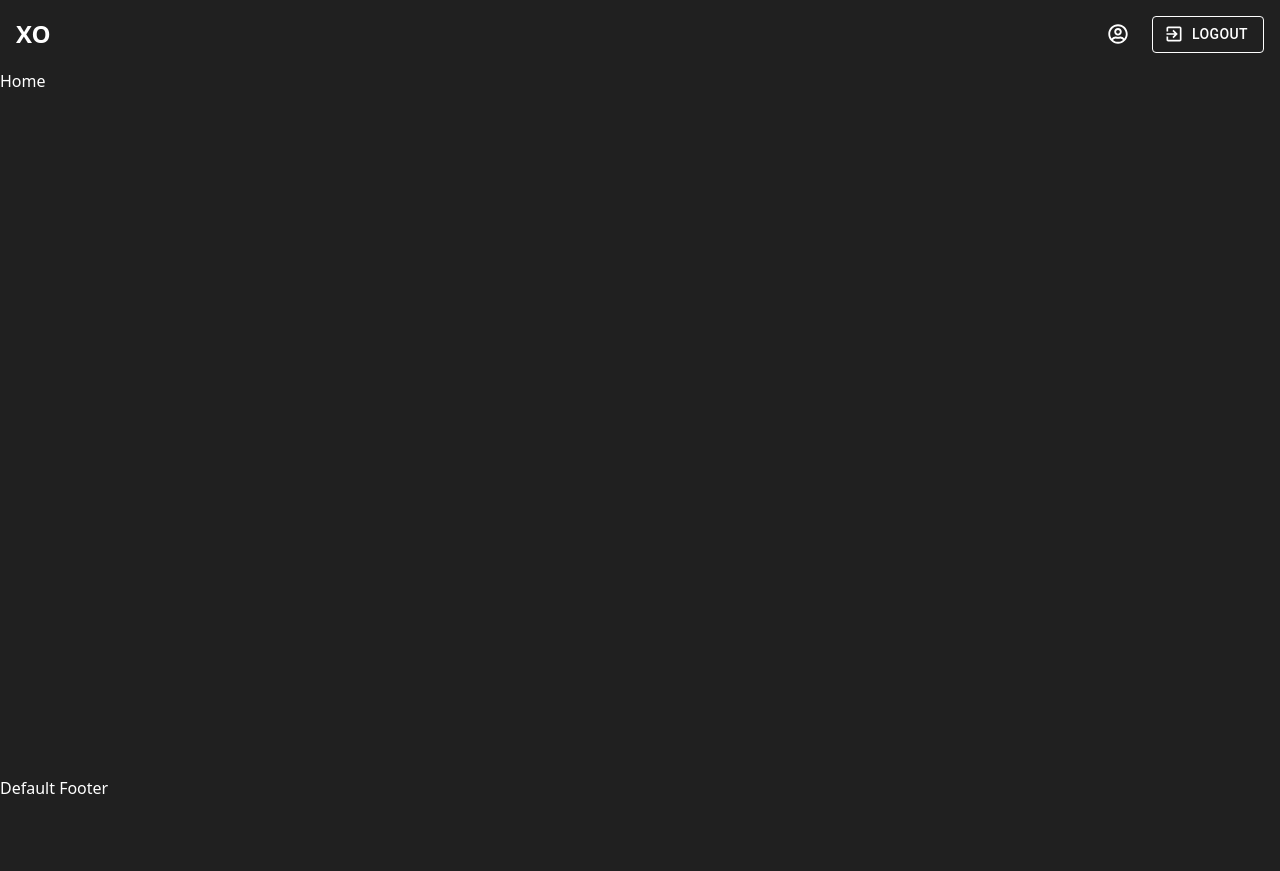
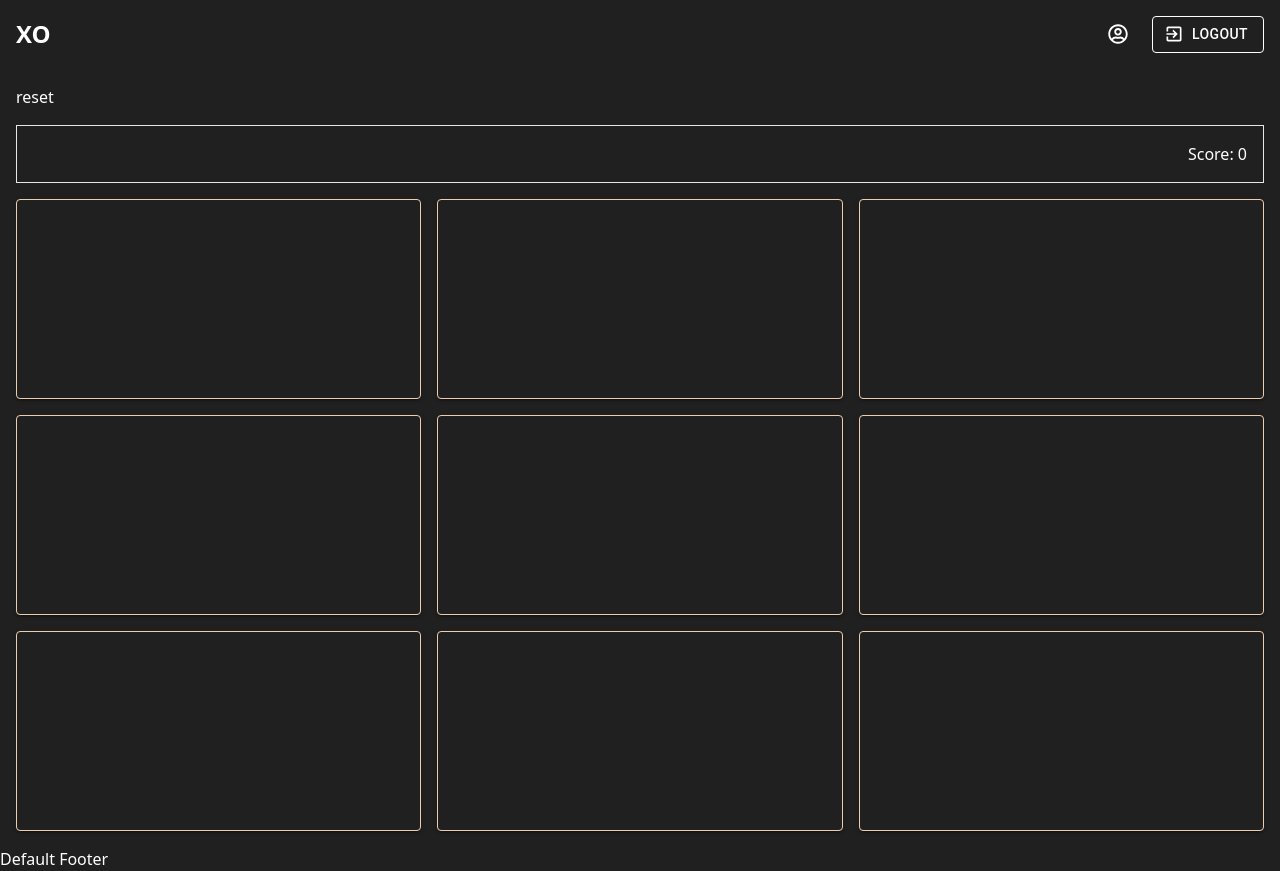
Before and after one commit to TETSUYA-Weeraluk/test-ox, a React (Vite) app: page / in a window 1280 px wide. Before the commit the page ends 800 px from the top, so only its background shows below. Built offline with nearby package versions, Linux system fonts and the light colour scheme; no server answers; sample sign-in values are in the browser's storage.

Commit message:
feature : UI XO

```diff
--- a/src/layouts/DefaultLayout.tsx
+++ b/src/layouts/DefaultLayout.tsx
@@ -15,7 +15,7 @@ const DefaultLayout: React.FC = () => {
       <header>
         <HeaderDefault />
       </header>
-      <main className="w-full flex-grow max-w-7xl mx-auto">
+      <main className="w-full flex-grow max-w-7xl mx-auto p-4">
         <Outlet />
       </main>
       <footer>Default Footer</footer>
--- a/src/layouts/SecondLayout.tsx
+++ /dev/null
@@ -1,15 +0,0 @@
-import { Outlet } from "react-router-dom";
-import HeaderSecond from "../components/Header/HeaderSecond";
-import FooterSecond from "../components/Footer/FooterSecond";
-
-const SecondLayout = () => {
-  return (
-    <div>
-      <HeaderSecond />
-      <Outlet></Outlet>
-      <FooterSecond />
-    </div>
-  );
-};
-
-export default SecondLayout;
--- a/src/pages/Home/Home.tsx
+++ b/src/pages/Home/Home.tsx
@@ -1,5 +1,106 @@
+import { useEffect, useMemo, useState } from "react";
+import { useAppSelector } from "../../store/hook";
+import { Button } from "@mui/material";
+
+interface Boarding {
+  selectBy: "user" | "bot";
+  selected: number;
+}
+
 const Home = () => {
-  return <div>Home</div>;
+  const user = useAppSelector((state) => state.auth.user);
+
+  const [score, setScore] = useState(0);
+  const rowsAndColumns = useMemo(() => [3, 3], []);
+  const [arrayButton, setArrayButton] = useState<JSX.Element[]>([]);
+  const [boarding, setBoarding] = useState<Boarding[]>();
+  const [selected, setSelected] = useState<number[]>([]);
+
+  useEffect(() => {
+    const newArrayButton = [];
+    for (let i = 0; i < rowsAndColumns[0] * rowsAndColumns[1]; i++) {
+      newArrayButton.push(
+        <Button
+          key={i}
+          variant="contained"
+          sx={{
+            width: "100%",
+            height: "200px",
+            backgroundColor: "transparent",
+            border: "1px solid #ECCEAE",
+          }}
+          onClick={() => {
+            userSelectBoarding(i);
+          }}
+        >
+          {boarding?.find((item) => item.selected === i)
+            ? boarding?.find((item) => item.selected === i)?.selectBy === "user"
+              ? "X"
+              : "O"
+            : ""}
+        </Button>
+      );
+    }
+    setArrayButton(newArrayButton);
+  }, [rowsAndColumns, boarding]);
+
+  const generateRandomSelect = (
+    totalOptions: number,
+    allSelected: number[]
+  ) => {
+    const allOptions = Array.from({ length: totalOptions }, (_, i) => i);
+    const options = allOptions.filter((item) => !allSelected.includes(item));
+    const randomIndex = Math.floor(Math.random() * options.length);
+    setSelected([...allSelected, options[randomIndex]]);
+    return options[randomIndex];
+  };
+
+  const botSelectBoarding = (board: Boarding[], allSelected: number[]) => {
+    const totalOptions = rowsAndColumns[0] * rowsAndColumns[1];
+
+    const botSelect = generateRandomSelect(totalOptions, allSelected);
+
+    board.push({ selectBy: "bot", selected: botSelect });
+  };
+
+  const userSelectBoarding = (index: number) => {
+    const newBoarding = boarding ? [...boarding] : [];
+
+    newBoarding.push({ selectBy: "user", selected: index });
+    const newSelected = [...selected, index];
+
+    setBoarding(newBoarding);
+
+    setTimeout(() => {
+      botSelectBoarding(newBoarding, newSelected);
+      setBoarding([...newBoarding]);
+    }, 500);
+  };
+
+  const resetBoarding = () => {
+    setBoarding([]);
+    setSelected([]);
+  };
+
+  return (
+    <div className="w-full h-full space-y-4">
+      <button onClick={resetBoarding}>reset</button>
+      <div className="flex items-center justify-between p-4 border">
+        <span>{user.name}</span>
+        <span>Score: {score}</span>
+      </div>
+
+      <div
+        style={{
+          display: "grid",
+          gridTemplateColumns: `repeat(${rowsAndColumns[1]}, 1fr)`,
+          gap: "16px",
+        }}
+      >
+        {arrayButton}
+      </div>
+    </div>
+  );
 };
 
 export default Home;
--- a/src/store/reducer/homeSlice.ts
+++ b/src/store/reducer/homeSlice.ts
@@ -1,119 +1,20 @@
-import { createAsyncThunk, createSlice, PayloadAction } from "@reduxjs/toolkit";
-import axios from "axios";
+import { createSlice } from "@reduxjs/toolkit";
 
 export interface HomeState {
-  pokemon: Pokemon[];
-  pokemonById: PokemonDetail;
-  welcomeText: string;
   loading?: "idle" | "pending" | "succeeded" | "failed";
   error?: string;
 }
 
-export interface Pokemon {
-  name: string;
-}
-
-export interface PokemonResponse {
-  count: number;
-  next: string;
-  previous: null;
-  results: Pokemon[];
-}
-
-export interface Pagination {
-  limit: number;
-  page: number;
-}
-
-export interface PokemonDetail {
-  stats: {
-    base_stat: number;
-    effort: number;
-    stat: {
-      name: string;
-    };
-  }[];
-  types: {
-    slot: number;
-    type: {
-      name: string;
-    };
-  }[];
-}
-
 const initialState: HomeState = {
-  pokemon: [],
-  pokemonById: {
-    stats: [],
-    types: [],
-  },
-  welcomeText: "",
   loading: "idle",
   error: "",
 };
 
-const BASE_URL = "https://pokeapi.co/api/v2/pokemon";
-
-export const fetchPokemon = createAsyncThunk<Pokemon[], Pagination>(
-  "home/fetchPokemon",
-  async (params: Pagination) => {
-    const response = await axios.get<PokemonResponse>(BASE_URL, {
-      params: {
-        limit: params.limit,
-        offset: params.page * params.limit,
-      },
-    });
-
-    return response.data.results;
-  }
-);
-
-export const fetchPokemonById = createAsyncThunk<PokemonDetail, string>(
-  "home/fetchPokemonById",
-  async (id: string) => {
-    const response = await axios.get<PokemonDetail>(`${BASE_URL}/${id}`);
-    const data = {
-      stats: response.data.stats,
-      types: response.data.types,
-    };
-
-    return data;
-  }
-);
-
 const homeSlice = createSlice({
   name: "home",
   initialState,
-  reducers: {
-    welcomeToHomePage: (state, action: PayloadAction<string>) => {
-      state.welcomeText = action.payload;
-    },
-  },
-  extraReducers: (builder) => {
-    builder.addCase(fetchPokemon.pending, (state, action) => {
-      state.loading = action.payload;
-    });
-    builder.addCase(fetchPokemon.fulfilled, (state, action) => {
-      state.pokemon = action.payload;
-      state.loading = "succeeded";
-    });
-    builder.addCase(fetchPokemon.rejected, (state, action) => {
-      state.loading = "failed";
-      state.error = action.error.message || "";
-    });
-    builder.addCase(fetchPokemonById.pending, (state, action) => {
-      state.loading = action.payload;
-    });
-    builder.addCase(fetchPokemonById.fulfilled, (state, action) => {
-      state.pokemonById = action.payload;
-      state.loading = "succeeded";
-    });
-    builder.addCase(fetchPokemonById.rejected, (state, action) => {
-      state.loading = "failed";
-      state.error = action.error.message || "";
-    });
-  },
+  reducers: {},
 });
 
-export const { welcomeToHomePage } = homeSlice.actions;
+// export const { welcomeToHomePage } = homeSlice.actions;
 export default homeSlice.reducer;
```
